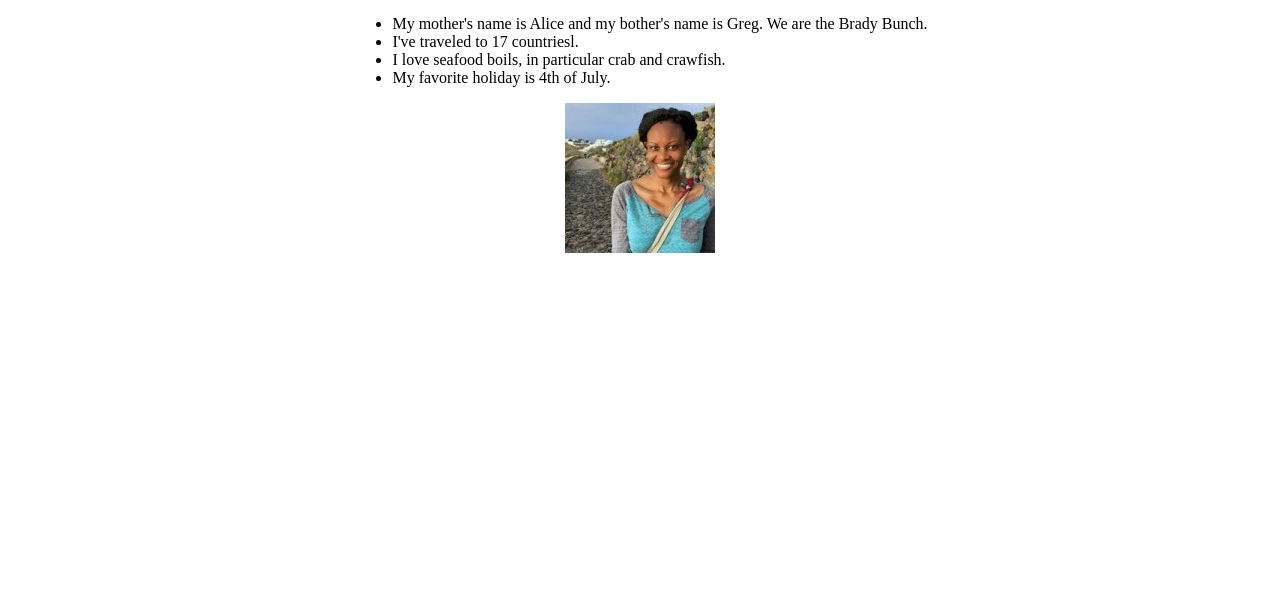
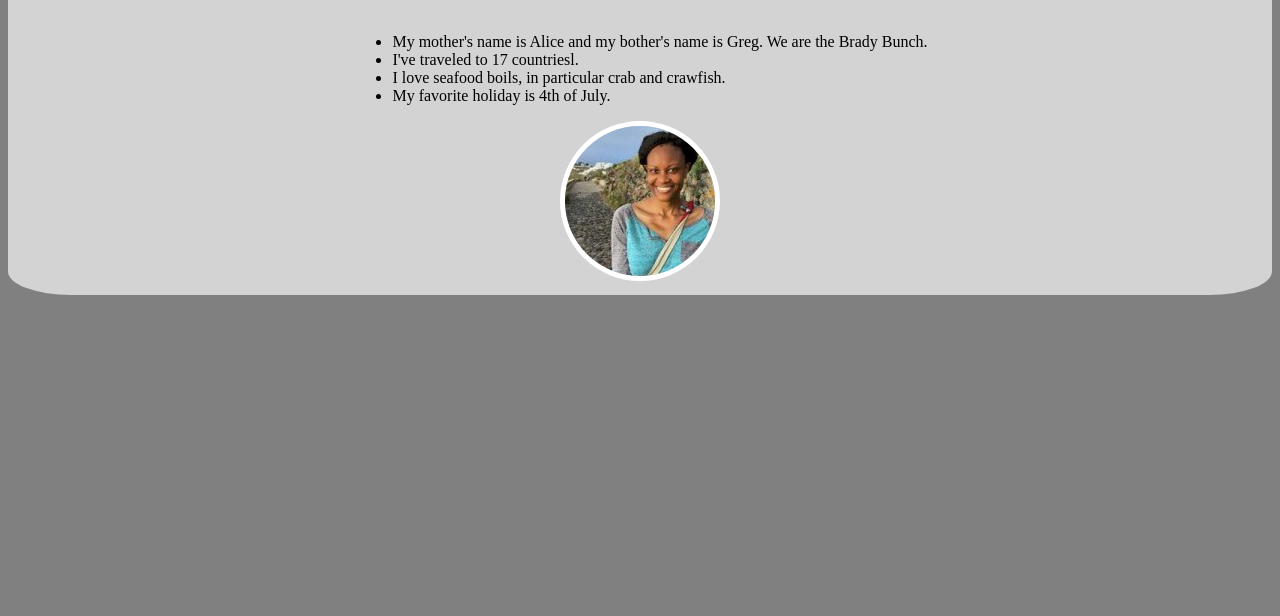
Before and after one commit to MarshaBat/about-marsha, a plain HTML site: page index.html in a window 1280 px wide. Shown: the part 184-800 px from the top of the page. Drawn offline with Linux system fonts and the light colour scheme.

Commit message:
Made my changes

```diff
--- a/index.html
+++ b/index.html
@@ -6,6 +6,7 @@
 		<link rel="stylesheet" href="styles.css"/>
 	</head>
 		<body>
+			<div id="container">
 				<div>
 					<h1>About Me!</h1>
 				</div>
@@ -33,7 +34,7 @@
 				<div>
 					<img src="images/marsha2.jpg"/>
 				</div>
-
+			</div>
 		</body>
 
 </html>
--- a/styles.css
+++ b/styles.css
@@ -1,8 +1,20 @@
 body {
 	text-align: center;
+	background-color: gray;
 }
 
 ul {
 	display: inline-block;
 	text-align: left;
 }
+
+img {
+	border-radius: 50%;
+	border: solid white 5px;
+}
+
+div#container {
+	background-color: lightgray;
+	border-radius: 5%;
+	padding: 10px;
+}
```
Lines whose indentation alone changed are shown as unchanged.
